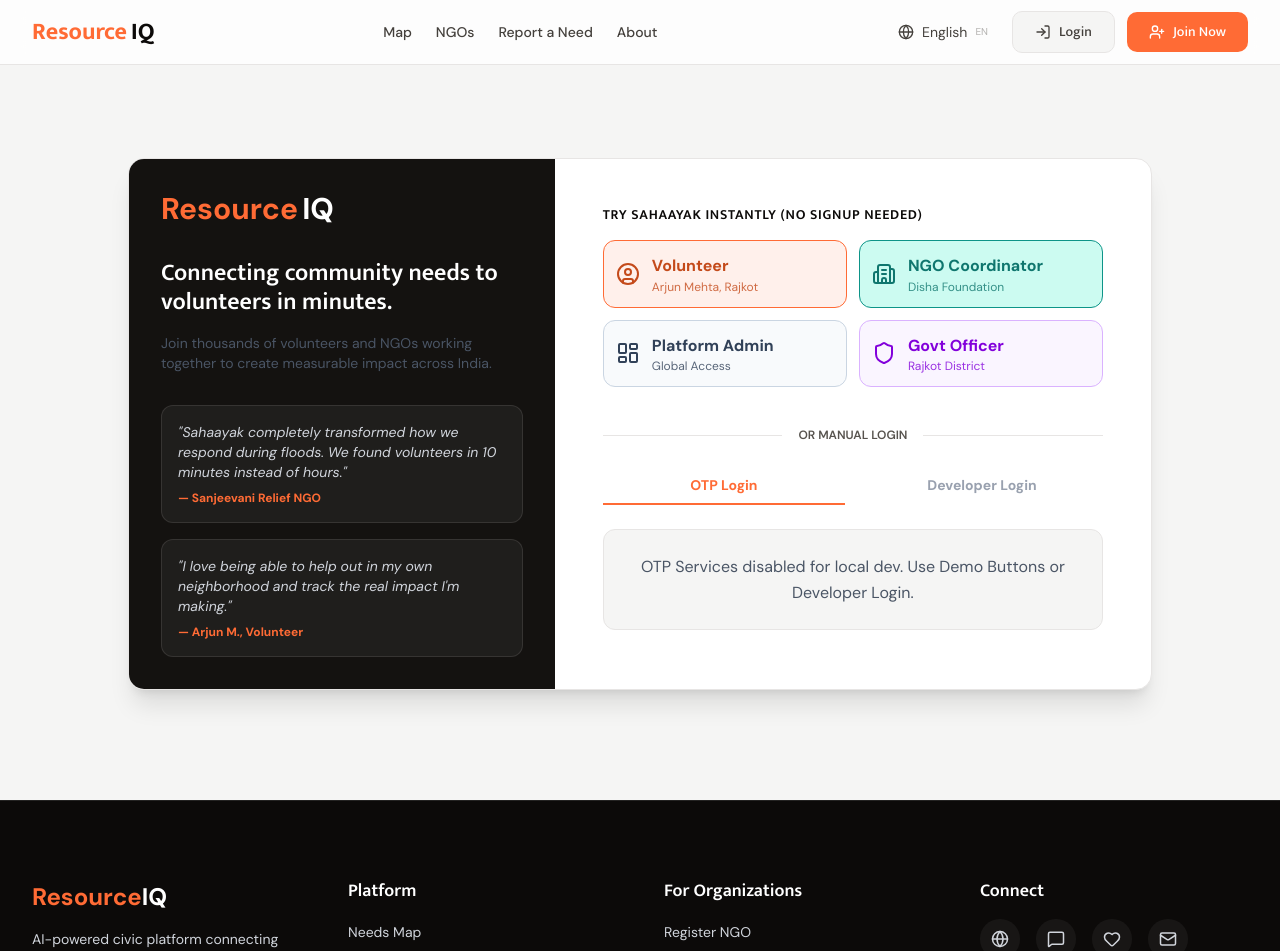
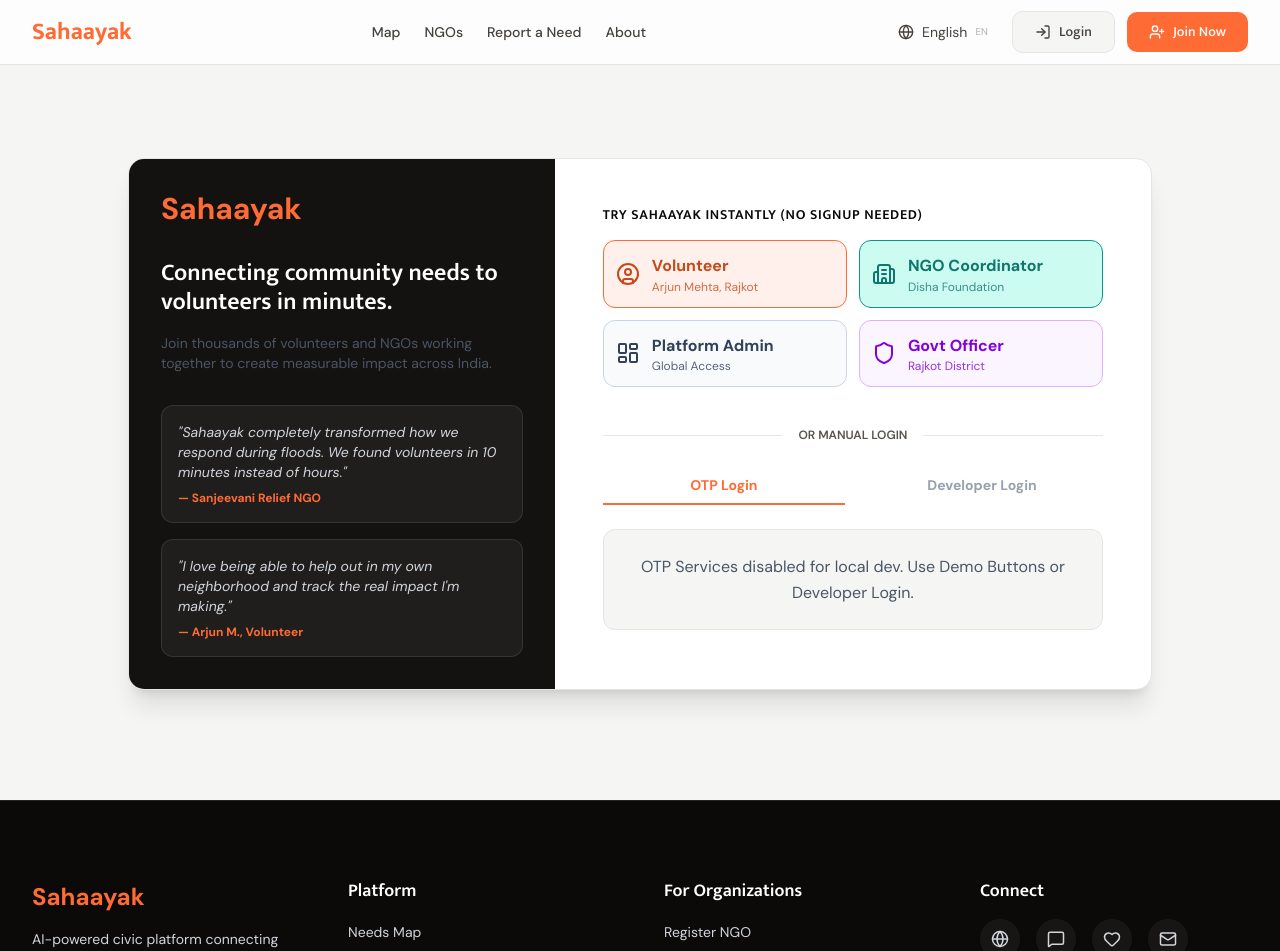
Before and after one commit to Tanmaygajjar/SevaSetu, a Next.js app: page /login in a window 1280 px wide. Shown: the top 951 px of the page. Built offline with nearby package versions, Linux system fonts and the light colour scheme.

Commit message:
Fix split logo spans and finalize Sahaayak rebranding

```diff
--- a/app/(auth)/login/page.tsx
+++ b/app/(auth)/login/page.tsx
@@ -52,8 +52,7 @@ export default function LoginPage() {
       <div className="w-full md:w-5/12 bg-[var(--sidebar-bg)] p-8 text-white flex flex-col justify-between">
         <div>
           <div className="flex items-center gap-1 mb-8">
-            <span className="text-3xl font-bold font-mukta text-[var(--saffron)]">Resource</span>
-            <span className="text-3xl font-bold font-mukta text-white"> IQ</span>
+            <span className="text-3xl font-bold font-mukta text-[var(--saffron)]">Sahaayak</span>
           </div>
           <h2 className="text-2xl font-bold font-mukta mb-4">Connecting community needs to volunteers in minutes.</h2>
           <p className="text-gray-600 text-sm mb-8">
--- a/components/shared/Footer.tsx
+++ b/components/shared/Footer.tsx
@@ -12,8 +12,7 @@ export function Footer() {
           {/* Col 1 */}
           <div>
             <Link href="/" className="flex items-center gap-1 no-underline mb-4 inline-block">
-              <span className="text-2xl font-bold font-mukta text-[var(--saffron)]">Resource</span>
-              <span className="text-2xl font-bold font-mukta text-white">IQ</span>
+              <span className="text-2xl font-bold font-mukta text-[var(--saffron)]">Sahaayak</span>
             </Link>
             <p className="text-gray-300 text-sm mb-6 max-w-xs">
               AI-powered civic platform connecting community needs with volunteers in real-time. Built for India.
--- a/components/shared/Navbar.tsx
+++ b/components/shared/Navbar.tsx
@@ -32,13 +32,7 @@ export function Navbar() {
               className="text-2xl font-bold"
               style={{ fontFamily: 'var(--font-mukta), system-ui', color: 'var(--saffron)' }}
             >
-              Resource
-            </span>
-            <span
-              className="text-2xl font-bold"
-              style={{ fontFamily: 'var(--font-mukta), system-ui', color: 'var(--ink)' }}
-            >
-              IQ
+              Sahaayak
             </span>
           </Link>
 
--- a/components/shared/Sidebar.tsx
+++ b/components/shared/Sidebar.tsx
@@ -139,10 +139,7 @@ export function Sidebar() {
             <div>
               <div className="flex items-center gap-1">
                 <span className="text-lg font-bold" style={{ color: 'var(--saffron)', fontFamily: 'var(--font-mukta)' }}>
-                  Resource
-                </span>
-                <span className="text-lg font-bold" style={{ color: 'white', fontFamily: 'var(--font-mukta)' }}>
-                  {" "}IQ
+                  Sahaayak
                 </span>
               </div>
               <span
@@ -155,7 +152,7 @@ export function Sidebar() {
           )}
           {sidebarCollapsed && (
             <span className="text-lg font-bold mx-auto" style={{ color: 'var(--saffron)', fontFamily: 'var(--font-mukta)' }}>
-              RQ
+              S
             </span>
           )}
         </div>
```
